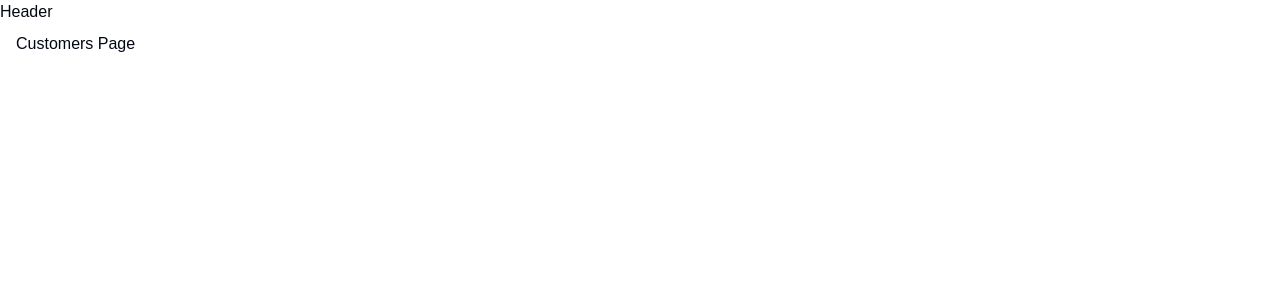
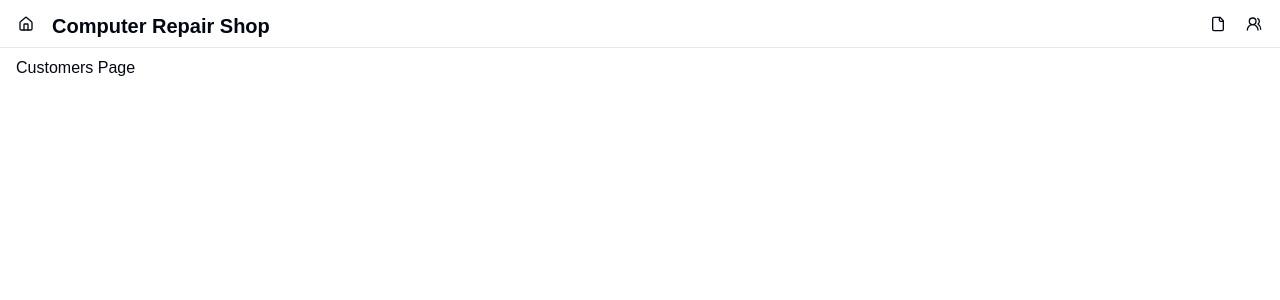
Before and after one commit to Yogurt7v/RepairStore, a Next.js app: page /customers in a window 1280 px wide. Shown: the top 300 px of the page. Built offline with nearby package versions, Linux system fonts and the light colour scheme.

Commit message:
simple header added

```diff
--- a/src/components/Header.tsx
+++ b/src/components/Header.tsx
@@ -1,3 +1,29 @@
+import { HomeIcon, FileIcon, UsersRound } from 'lucide-react';
+import Link from 'next/link';
+
+import NavButton from './NavButton';
+
 export default function Header() {
-  return <h2>Header</h2>;
+  return (
+    <header className="animate-slide bg-background h-12 p-2 border-b stick top z-20">
+      <div className="flex h-8 items-center justify-between w-full">
+        <div className="flex items-center gap-2">
+          <NavButton href="/home" label="Home" icon={HomeIcon} />
+          <Link
+            href="/home"
+            className="flex justify-center items-center gap-2 ml-0"
+            title="Home"
+          >
+            <h1 className="hidden sm:block text-xl font-bold m-0 mt-1">
+              Computer Repair Shop
+            </h1>
+          </Link>
+        </div>
+        <div className="flex items-center">
+          <NavButton href="/tickets" label="Tickets" icon={FileIcon} />
+          <NavButton href="/customers" label="Customers" icon={UsersRound} />
+        </div>
+      </div>
+    </header>
+  );
 }
--- /dev/null
+++ b/src/components/NavButton.tsx
@@ -0,0 +1,29 @@
+import { LucideIcon } from 'lucide-react';
+import { Button } from './ui/button';
+import Link from 'next/link';
+
+type Props = {
+  icon: LucideIcon;
+  label: string;
+  href?: string;
+};
+export default function NavButton({ icon: Icon, label, href }: Props) {
+  return (
+    <Button
+      variant="ghost"
+      size="icon"
+      aria-label={label}
+      title={label}
+      className="rounded-full"
+      asChild
+    >
+      {href ? (
+        <Link href={href}>
+          <Icon />
+        </Link>
+      ) : (
+        <Icon />
+      )}
+    </Button>
+  );
+}
```
